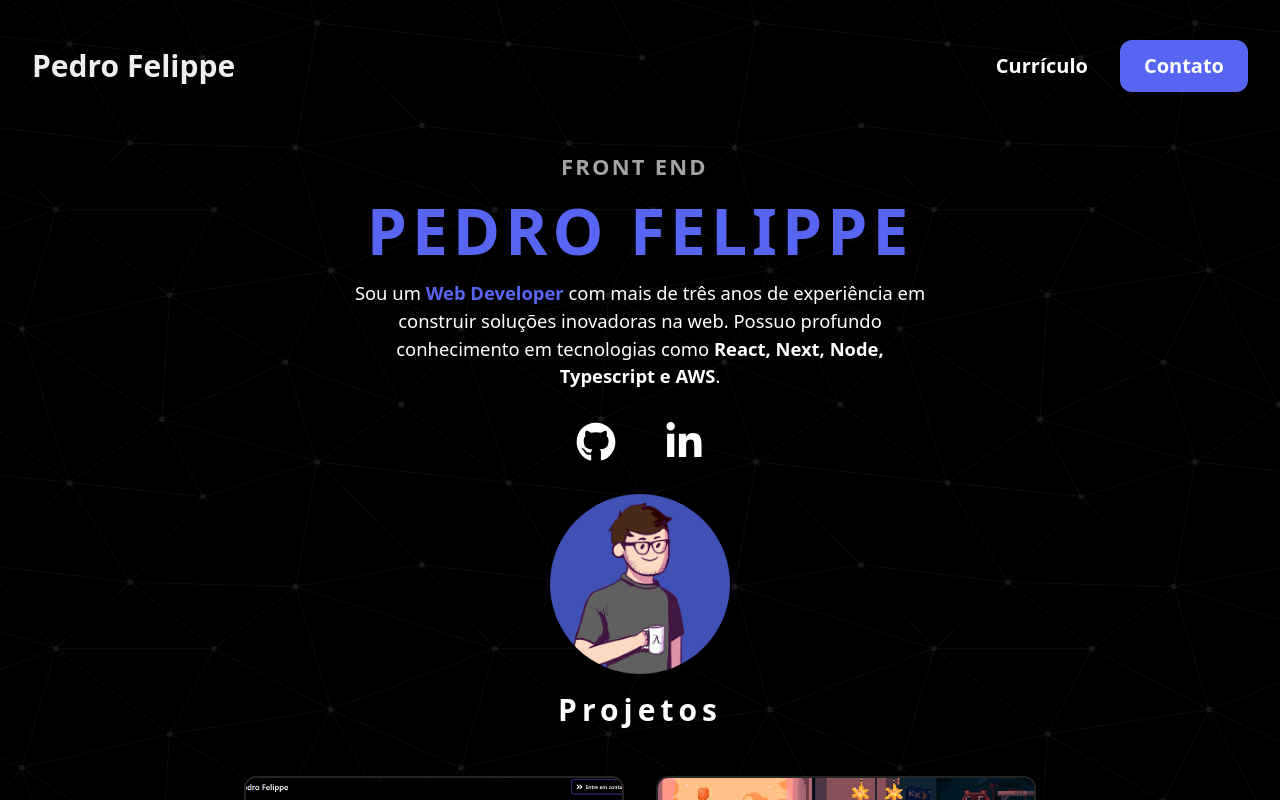
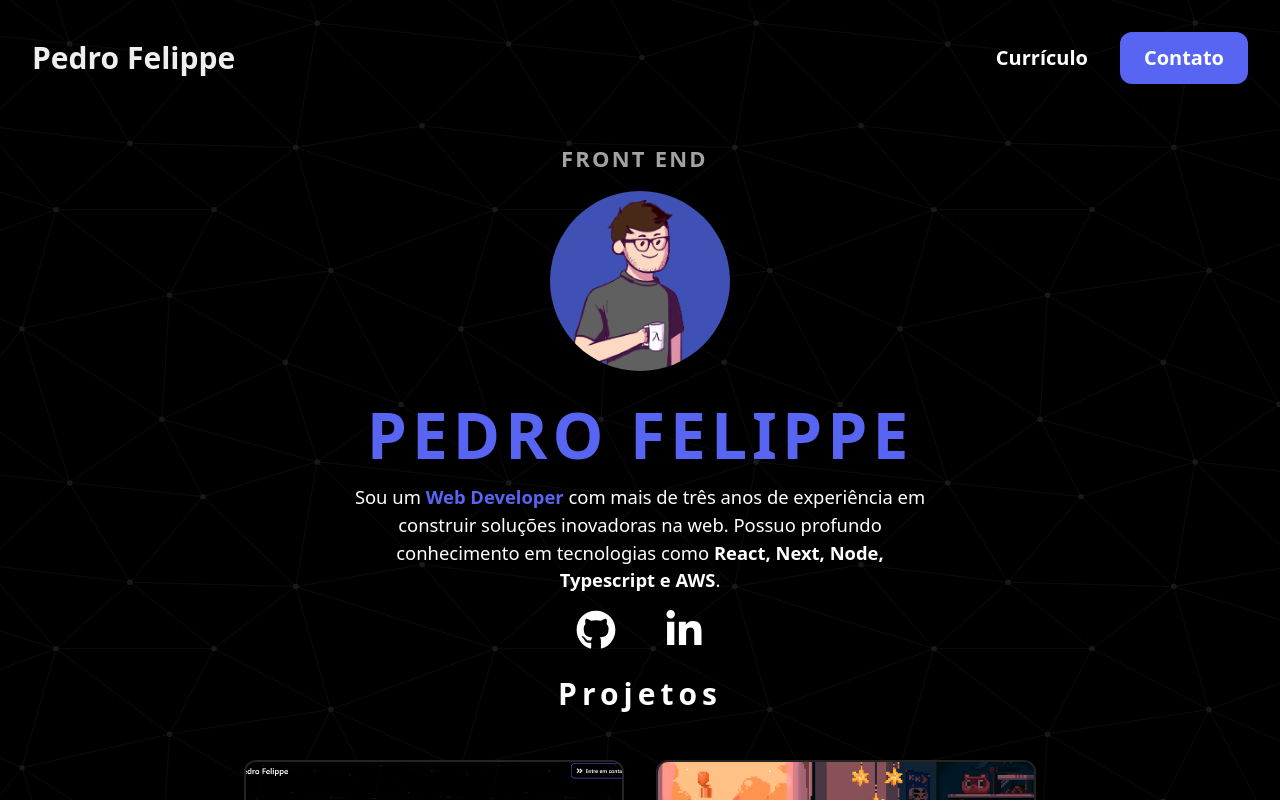
Before and after one commit to pefelippe/Portfolio, a Next.js app: page / in a window 1280 px wide. Built offline with nearby package versions, Linux system fonts and the light colour scheme.

Commit message:
refactor: refactor css

```diff
--- a/src/components/Header.tsx
+++ b/src/components/Header.tsx
@@ -14,7 +14,7 @@ function Header({}: Props) {
       animate={{ opacity: 1 }}
       transition={{ duration: 2 }}
       className=" top-0 right-0 left-0 h-fit flex z-40  mx-auto max-w-7xl text-[20px] text-[#EFEFEF]
-       font-semibold justify-between w-full items-center  py-10 px-8"
+       font-semibold justify-between w-full items-center  p-8"
     >
       <Link className="headerContent" href="/">
         <p className="text-3xl">Pedro Felippe </p>
--- a/src/content/Hero.tsx
+++ b/src/content/Hero.tsx
@@ -13,9 +13,9 @@ export default function Hero() {
       initial={{ y: 25, opacity: 0 }}
       animate={{ y: 0, opacity: 1 }}
       transition={{ duration: 2.5 }}
-      className=" h-[70vh] relative flex w-full flex-col  items-center justify-center mx-auto max-w-4xl px-8 gap-8"
+      className=" h-[70vh] relative flex w-full flex-col  items-center justify-center
+       mx-auto max-w-4xl px-8 gap-4"
     >
-      <div className="">
       <motion.p
         initial={{ y: -25, opacity: 0 }}
         animate={{ y: 0, opacity: 1 }}
@@ -38,6 +38,12 @@ export default function Hero() {
           delaySpeed={2000}
         />
       </motion.p>
+      <motion.img
+        alt="avatar-pefelippe"
+        src="assets/avatar-pdr.png"
+        className="rounded-full h-[180px] w-[180px]"
+      />
+      <div className="flex flex-col items-center justify-items-center">
         <p className=" text-[#5865f2] text-center uppercase text-[2rem] md:text-[4rem] font-bold tracking-[5px]">
           Pedro Felippe
         </p>
@@ -65,11 +71,6 @@ export default function Hero() {
           <FaLinkedinIn className="h-10 w-10 " />
         </AnimatedBtn>
       </div>
-      <motion.img
-        alt="avatar-pefelippe"
-        src="assets/avatar-pdr.png"
-        className="rounded-full h-[180px] w-[180px] "
-      />
     </motion.div>
   );
 }
```
Lines whose indentation alone changed are shown as unchanged.
